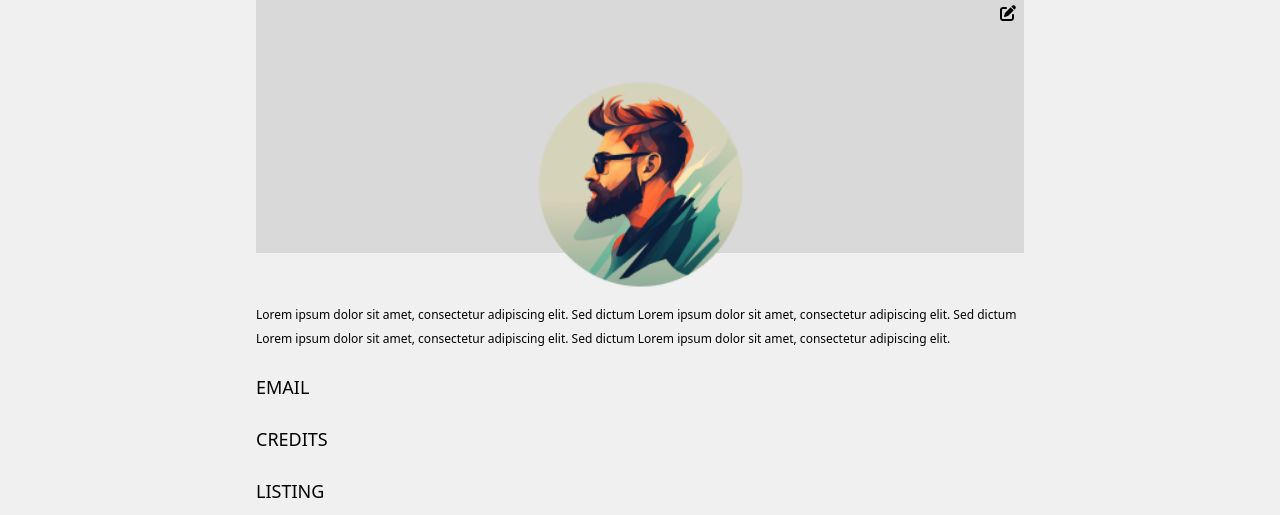
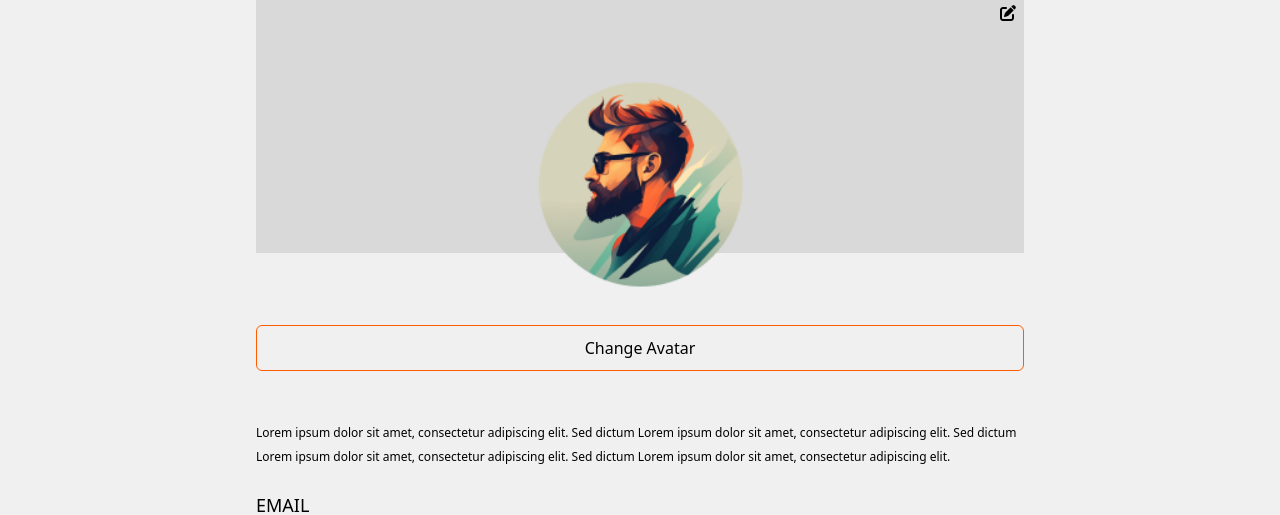
Before and after one commit to OlgaGoryszewska/Semester-project-2, a website with bundled scripts: page profile.html in a window 1280 px wide. Shown: the part 131-646 px from the top of the page. Built offline with nearby package versions, Linux system fonts and the light colour scheme.

Commit message:
adding hovering to text

```diff
--- a/profile.html
+++ b/profile.html
@@ -29,17 +29,17 @@
         id="menu"
       >
         <ul class="space-y-8 md:text-xl">
-          <li class="md:inline md:mr-6"><a href="login.html">Home</a></li>
-          <li class="md:inline md:mr-6">
+          <li class="md:inline md:mr-6 "><a href="login.html">Home</a></li>
+          <li class="md:inline md:mr-6 ">
             <a href="../auction.html">Auction</a>
           </li>
-          <li class="md:inline md:mr-6 text-secondary-200">
+          <li class="md:inline md:mr-6 text-secondary-200 ">
             <a href="../profile.html">Profile</a>
           </li>
-          <li class="md:inline md:mr-6">
+          <li class="md:inline md:mr-6 ">
             <a href="../edit.html">Edit Profile</a>
           </li>
-          <li class="md:inline md:mr-6"><button id="logout">Logout</button></li>
+          <li class="md:inline md:mr-6 "><button id="logout">Logout</button></li>
         </ul>
       </div>
     </header>
@@ -81,6 +81,12 @@
           ></i
         ></a>
       </div>
+      <div class="flex flex-col justify-between ">
+        <button class="border rounded-md border-secondary-200 block w-full p-2.5 mt-6 mb-12 hover:bg-neutral-200">Change Avatar
+        </button>
+      </div>
+
+
 
       <div><p class="text-lg" id="profile-name"></p></div>
       <div class="pb-6">
```
Also changed, not shown: public/styles.css.
